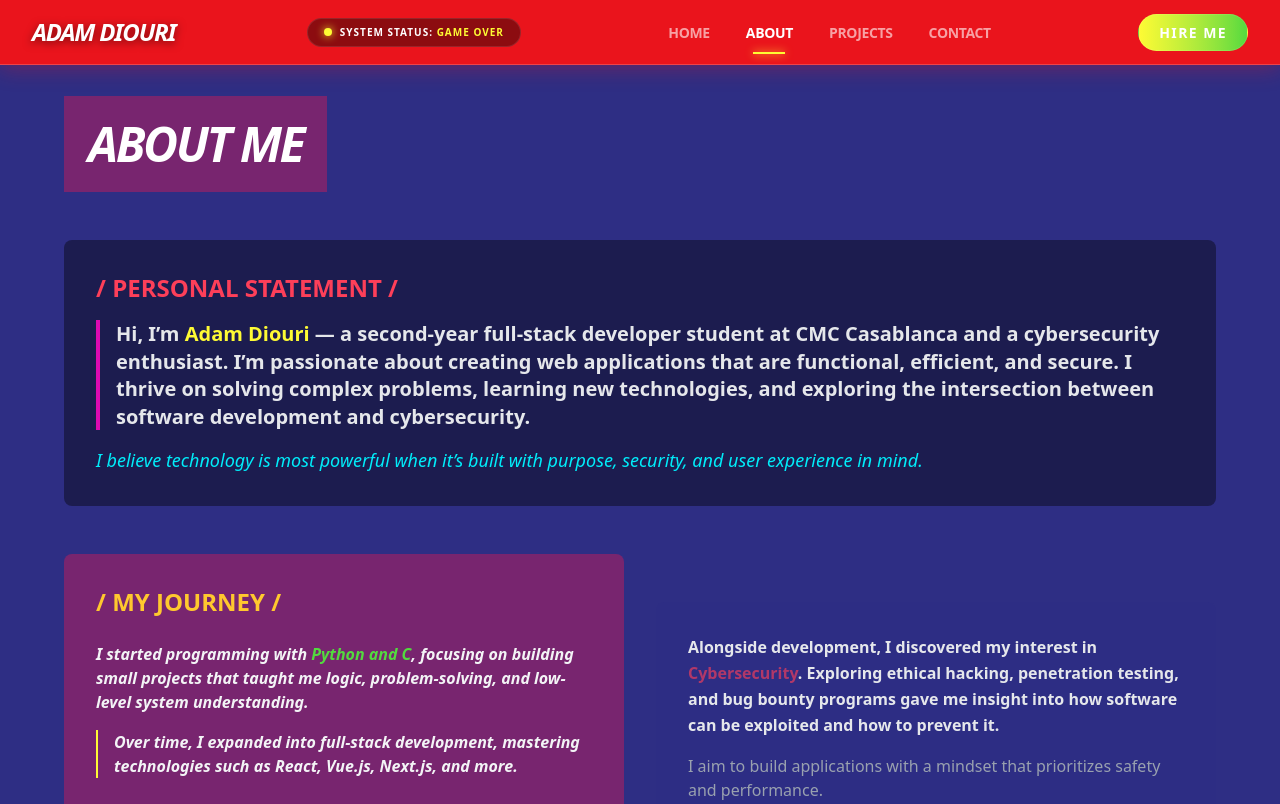
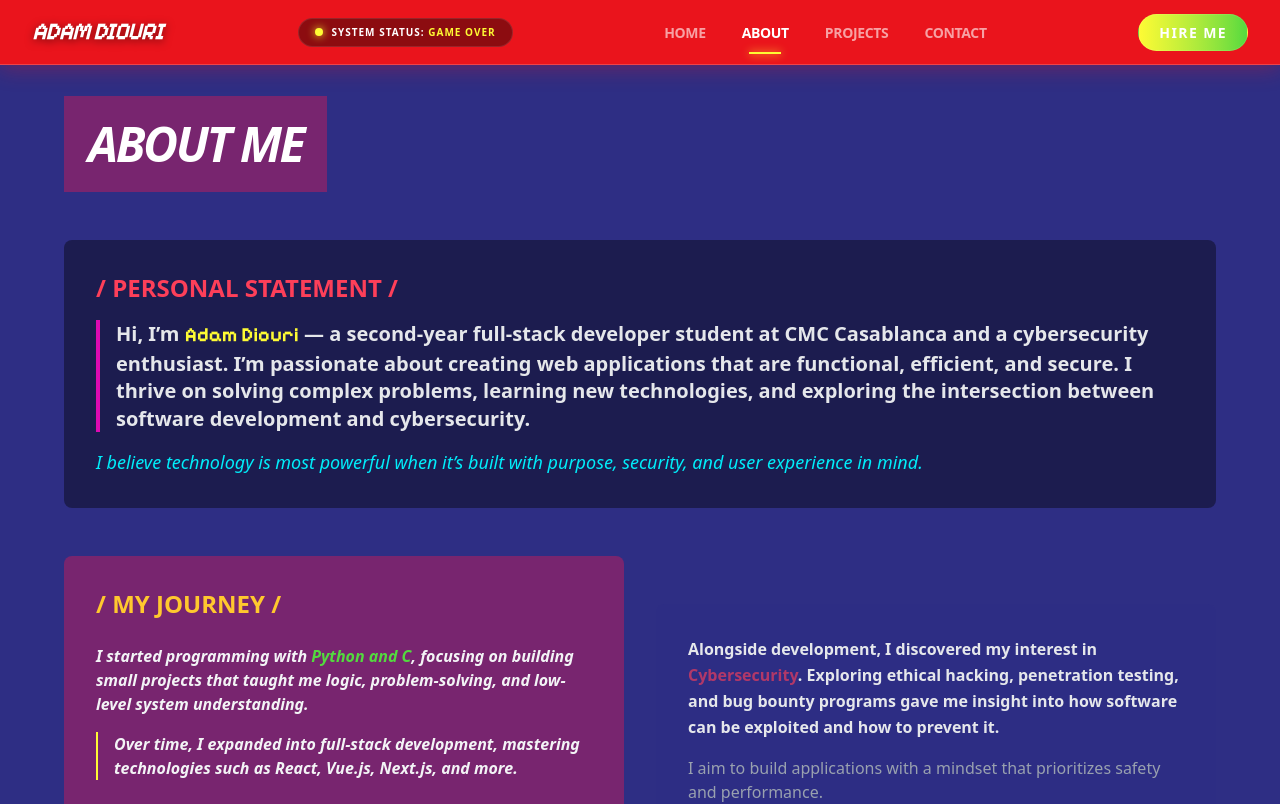
Before and after one commit to diouri11/tetris_Porfolio-, a React (Vite) app: page /about in a window 1280 px wide. Shown: the top 804 px of the page. Built offline with nearby package versions, Linux system fonts and the light colour scheme.

Commit message:
modify the font

```diff
--- a/index.html
+++ b/index.html
@@ -1,13 +1,20 @@
 <!doctype html>
 <html lang="en">
+
 <head>
   <meta charset="UTF-8" />
   <link rel="icon" type="image/svg+xml" href="/vite.svg" />
+  <link rel="preconnect" href="https://fonts.googleapis.com">
+  <link rel="preconnect" href="https://fonts.gstatic.com" crossorigin>
+  <link href="https://fonts.googleapis.com/css2?family=Pixelify+Sans:wght@400;500;600;700&display=swap"
+    rel="stylesheet">
   <meta name="viewport" content="width=device-width, initial-scale=1.0" />
   <title>Diouri adam - tetris Portfolio </title>
 </head>
+
 <body>
   <div id="root"></div>
   <script type="module" src="/src/main.jsx"></script>
 </body>
+
 </html>
--- a/src/companat/Navbar.jsx
+++ b/src/companat/Navbar.jsx
@@ -22,6 +22,7 @@ export default function Navbar() {
                     <Link
                         to="/"
                         className="text-2xl font-black italic tracking-tighter text-white hover:text-brand-yellow transition-all duration-300 drop-shadow-[0_2px_4px_rgba(0,0,0,0.5)]"
+                        style={{ fontFamily: "'Pixelify Sans', sans-serif" }}
                     >
                         ADAM DIOURI
                     </Link>
--- a/src/pages/About.jsx
+++ b/src/pages/About.jsx
@@ -15,7 +15,7 @@ export default function About() {
                     <div className="z-10 relative">
                         <h2 className="text-2xl font-black text-brand-salmon mb-4 uppercase">/ Personal Statement /</h2>
                         <p className="text-xl leading-snug font-bold border-l-4 border-brand-purple pl-4 text-gray-200">
-                            Hi, I’m <span className="text-brand-yellow">Adam Diouri</span> — a second-year full-stack developer student at CMC Casablanca and a cybersecurity enthusiast. I’m passionate about creating web applications that are functional, efficient, and secure. I thrive on solving complex problems, learning new technologies, and exploring the intersection between software development and cybersecurity.
+                            Hi, I’m <span className="text-brand-yellow" style={{ fontFamily: "'Pixelify Sans', sans-serif" }}>Adam Diouri</span> — a second-year full-stack developer student at CMC Casablanca and a cybersecurity enthusiast. I’m passionate about creating web applications that are functional, efficient, and secure. I thrive on solving complex problems, learning new technologies, and exploring the intersection between software development and cybersecurity.
                         </p>
                         <p className="mt-4 text-lg font-medium italic text-brand-cyan">
                             I believe technology is most powerful when it’s built with purpose, security, and user experience in mind.
--- a/src/pages/Contact.jsx
+++ b/src/pages/Contact.jsx
@@ -78,7 +78,7 @@ export default function Contact() {
                             <span className="text-3xl">🔗</span>
                         </div>
                         <h2 className="text-2xl font-black uppercase text-brand-blue mb-2">LinkedIn</h2>
-                        <p className="text-gray-300 font-bold text-lg group-hover:text-white transition-colors">
+                        <p className="text-gray-300 font-bold text-lg group-hover:text-white transition-colors" style={{ fontFamily: "'Pixelify Sans', sans-serif" }}>
                             Adam Diouri
                         </p>
                         <span className="mt-4 text-xs font-black uppercase tracking-widest text-gray-500 group-hover:text-brand-blue transition-colors">
--- a/src/pages/Home.jsx
+++ b/src/pages/Home.jsx
@@ -15,7 +15,7 @@ export default function Home() {
                 <section className="grid md:grid-cols-12 gap-8 items-center bg-black/40 p-8 tetris-block-shadow tetris-border rounded-lg relative overflow-hidden group">
                     <div className="md:col-span-8 z-10">
                         <h1 className="text-4xl lg:text-6xl font-black uppercase tracking-tighter text-white mb-4 italic">
-                            Hi, I’m <span className="text-brand-yellow">Adam Diouri</span> —
+                            Hi, I’m <span className="text-brand-yellow" style={{ fontFamily: "'Pixelify Sans', sans-serif" }}>Adam Diouri</span> —
                             <span className="block text-brand-salmon">Full-Stack Developer</span> &
                             <span className="text-brand-cyan"> Cybersecurity Enthusiast</span>
                         </h1>
```
Lines whose indentation alone changed are shown as unchanged.
